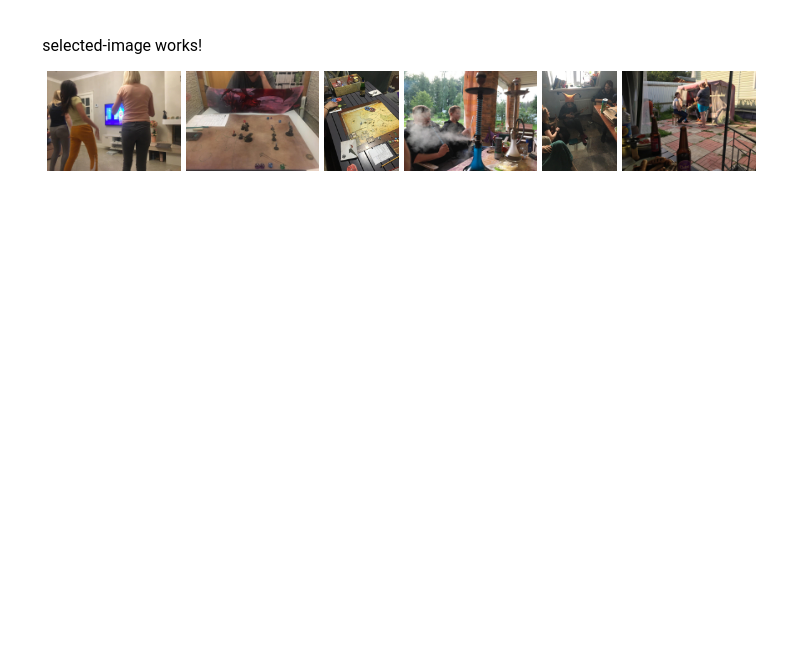
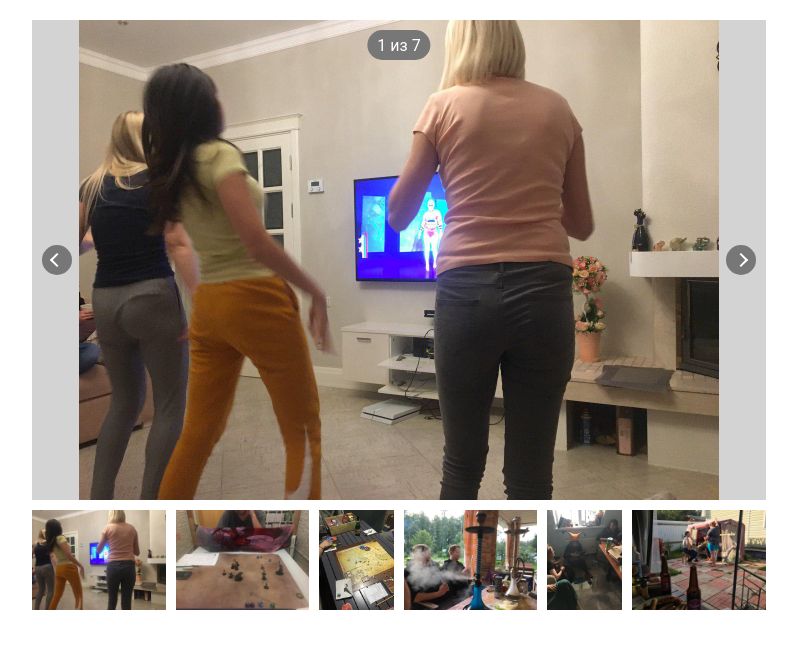
Before and after one commit to tzar4eg/TestTaskDzuba, an Angular app: page / in a window 1280 px wide. Shown: the top 648 px of the page, without its empty margins (241-1038 px from the left). Built offline with nearby package versions, Linux system fonts and the light colour scheme.

Commit message:
Добавлены элементы UI

```diff
--- a/src/app/components/image-viewer/image-list/image-list.component.less
+++ b/src/app/components/image-viewer/image-list/image-list.component.less
@@ -1,19 +1,23 @@
 .image-miniatures {
     img {
         height: 100%;
-        margin-left: 5px;
         border: 1px;
-        transition: 50ms height linear;
-
+        transform: scale(1);
+        transition: 50ms transform linear;
+       &:not(:first-child) {
+           margin-left: 10px;
+       }
         &:hover {
-            height: 110%;
+            transform: scale(1.1);
 
         }
     }
     height: 100px;
+    margin-top: 10px;
     display: flex;
     justify-content: space-around;
     align-items: center;
 
 
+
 }
--- a/src/app/components/image-viewer/selected-image/selected-image.component.html
+++ b/src/app/components/image-viewer/selected-image/selected-image.component.html
@@ -1 +1,6 @@
-<p>selected-image works!</p>
+<div class="selected-image">
+  <div class="info">1 из 7</div>
+  <a class="btn-nav btn-backward"></a>
+  <a class="btn-nav btn-forward"></a>
+  <img src="assets/photo_2019-09-22_12-03-07.jpg" alt="" />
+</div>
--- a/src/app/components/image-viewer/selected-image/selected-image.component.less
+++ b/src/app/components/image-viewer/selected-image/selected-image.component.less
@@ -0,0 +1,65 @@
+.selected-image {
+  img {
+    max-height: 480px;
+    height: 100%;
+  }
+  background: lightgray;
+  width: 100%;
+  max-height: 480px;
+  text-align: center;
+  position: relative;
+  .info {
+    .ui-buttons();
+    padding: 0 10px;
+    border-radius: 20px;
+    transform: translateX(-50%);
+    left: 50%;
+    top: 10px;
+  }
+
+  .btn-nav {
+    .ui-buttons();
+    transform: translateY(-50%);
+    border-radius: 50%;
+    width: 30px;
+
+
+    &.btn-forward {
+      right: 10px;
+      top: 50%;
+      .arrow(45deg);
+    }
+    &.btn-backward {
+      left: 10px;
+      top: 50%;
+      .arrow(-135deg);
+    }
+  }
+}
+
+// MIXINS //
+
+.arrow(@deg) {
+  &:before {
+    content: "";
+    display: block;
+    position: absolute;
+    transform: translate(-50%, -50%) rotate(@deg);
+    top: 50%;
+    left: 50%;
+    width: 8px;
+    height: 8px;
+    border-top: 2px solid white;
+    border-right: 2px solid white;
+  }
+}
+
+.ui-buttons{
+    position: absolute;
+    background: #777777;
+    height: 30px;
+    display: flex;
+    justify-content: center;
+    align-items: center;
+    color: white;
+}
```
